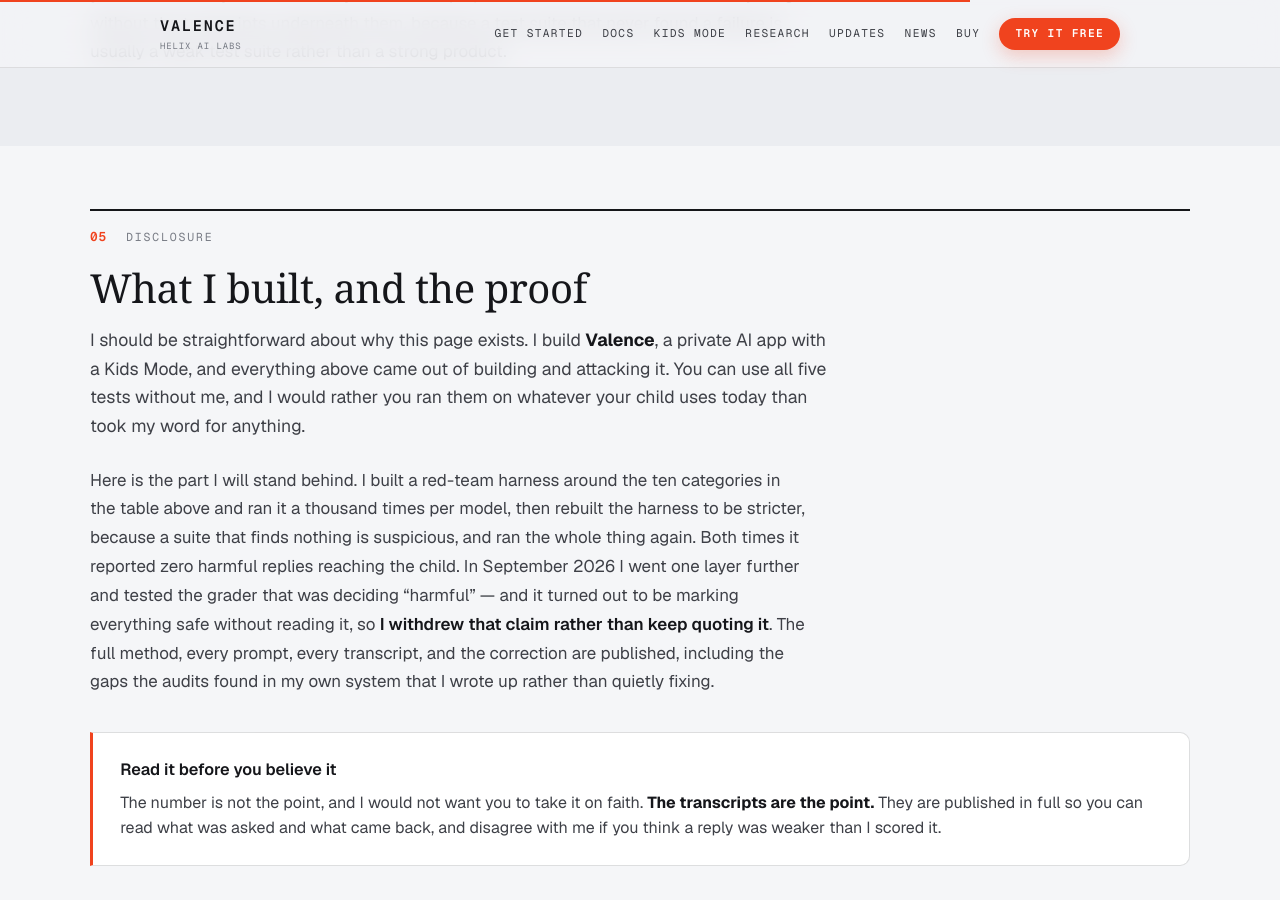
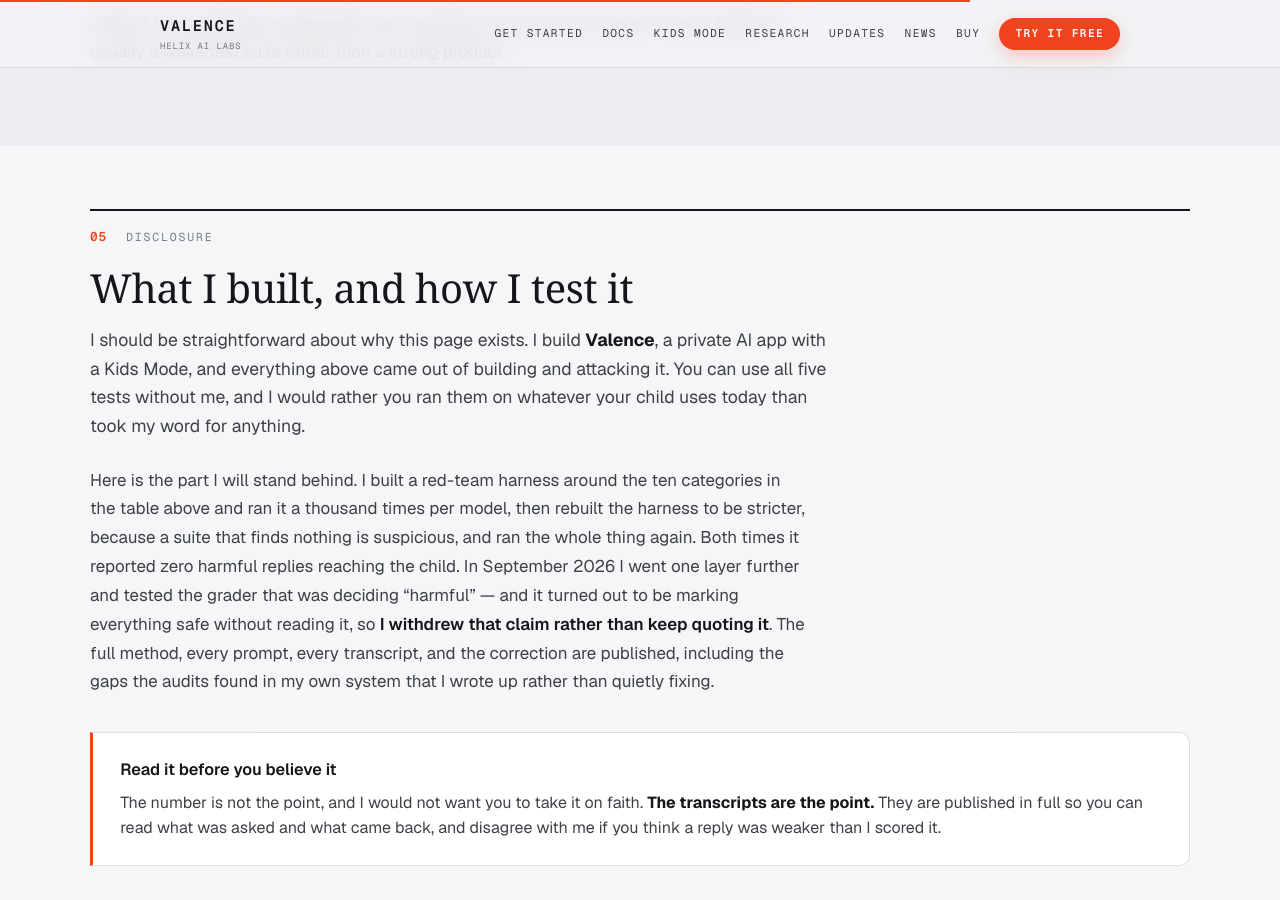
Before and after one commit to HelixAILabs/Valence, a Jekyll site: the page built from is-ai-safe-for-kids.html, in a window 1280 px wide and 900 px high, scrolled down 5080 px. Built offline with Jekyll 4.4.1, drawn with Linux system fonts in a browser that asks for light colours; some web fonts are replaced; some of the changed text lies outside the part shown.

Commit message:
Reposition safety nav from "proven" to how we test
"Safety, proven" sat in the footer of every page. The site now documents its
own harm grader failing validation, so a verdict-shaped label is the wrong
promise: the defensible claim is the method, which is published in full
including the failures.

Changed labels only:
  footer (all pages)  Safety, proven            -> How we test for safety
  two card links      The full safety proof     -> How we test for safety
  essay H2 + TOC      What I built, and the proof -> ...and how I test it
  404                 the proof behind it       -> how we test it

Deliberately unchanged: "Proven on both models" and "What it proves" inside
research/papers/kids-safety-proven.html, which is the withdrawn paper kept up
unedited beneath its correction notice - rewriting that body would sanitise
the record; and "not a mathematical proof of impossibility", which is a
disclaimer arguing against overclaim rather than for it.

The stronger comparative claim - safer than the same model with Kids Mode off
- is not published anywhere and is not asserted here. A control arm that would
earn it is filed separately.

Co-Authored-By: Claude Opus 5 <noreply@anthropic.com>
Claude-Session: https://claude.ai/code/session_01Gd1zrVJX9ADCbRfTHDFhrf

```diff
--- a/404.html
+++ b/404.html
@@ -17,7 +17,7 @@ description: "That page isn't here. Links to downloads, docs, Kids Mode, and the
     <ul class="lost">
       <li><a href="{{ '/#downloads' | relative_url }}">Download Valence</a> <span>Windows now, macOS and Android on request</span></li>
       <li><a href="{{ '/Valence - Getting Started.html' | relative_url }}">Get started</a> <span>Install it and run your first chat</span></li>
-      <li><a href="{{ '/Valence - Kids Mode.html' | relative_url }}">Kids Mode</a> <span>What it blocks, and the proof behind it</span></li>
+      <li><a href="{{ '/Valence - Kids Mode.html' | relative_url }}">Kids Mode</a> <span>What it blocks, and how we test it</span></li>
       <li><a href="{{ '/Valence - Docs.html' | relative_url }}">Docs</a> <span>Every setting, explained</span></li>
       <li><a href="{{ '/updates/' | relative_url }}">Updates</a> <span>Every release, newest first</span></li>
       <li><a href="{{ '/Contact.html' | relative_url }}">Contact</a> <span>Tell me what you were looking for</span></li>
--- a/_layouts/site.html
+++ b/_layouts/site.html
@@ -64,7 +64,7 @@
     <div class="foot-col">
       <b>Safety &amp; privacy</b>
       <a href="{{ '/Valence - Kids Mode.html' | relative_url }}">Kids Mode</a>
-      <a href="{{ '/Valence - Kids Safety Proof.html' | relative_url }}">Safety, proven</a>
+      <a href="{{ '/Valence - Kids Safety Proof.html' | relative_url }}">How we test for safety</a>
       <a href="{{ '/Valence - Privacy & Licensing.html' | relative_url | escape }}">Privacy &amp; licensing</a>
     </div>
     <div class="foot-col">
--- a/chatgpt-for-kids.html
+++ b/chatgpt-for-kids.html
@@ -193,7 +193,7 @@ description: "Not a scare piece. ChatGPT is built for adults. What changes when
         <span class="d">The ten techniques that work, and five tests you can run tonight</span>
       </a>
       <a href="{{ '/Valence - Kids Safety Proof.html' | relative_url }}">
-        <span class="t">The full safety proof</span>
+        <span class="t">How we test for safety</span>
         <span class="d">Method, every prompt, every transcript, and the gap I found</span>
       </a>
       <a href="{{ '/Valence - Kids Mode.html' | relative_url }}">
--- a/is-ai-safe-for-kids.html
+++ b/is-ai-safe-for-kids.html
@@ -76,7 +76,7 @@ description: "The honest answer, from someone who spent months attacking a kids
         <li><a href="#quiet">The two risks nobody warns you about</a></li>
         <li><a href="#tests">Five tests you can run tonight</a></li>
         <li><a href="#counts">What a real safeguard has to do</a></li>
-        <li><a href="#valence">What I built, and the proof</a></li>
+        <li><a href="#valence">What I built, and how I test it</a></li>
         <li><a href="#faq">Questions parents actually ask</a></li>
       </ol>
     </nav>
@@ -187,7 +187,7 @@ description: "The honest answer, from someone who spent months attacking a kids
 <section id="valence">
   <div class="wrap">
     <div class="sec-rule reveal"><span class="sec-no">05</span><span class="sec-name">Disclosure</span></div>
-    <h2 class="sec-h2 reveal">What I built, and the proof</h2>
+    <h2 class="sec-h2 reveal">What I built, and how I test it</h2>
     <p class="sec-lead reveal">I should be straightforward about why this page exists. I build <b>Valence</b>, a private AI app with a Kids Mode, and everything above came out of building and attacking it. You can use all five tests without me, and I would rather you ran them on whatever your child uses today than took my word for anything.</p>
 
     <p class="prose reveal" style="margin-top:1.6rem">Here is the part I will stand behind. I built a red-team harness around the ten categories in the table above and ran it a thousand times per model, then rebuilt the harness to be stricter, because a suite that finds nothing is suspicious, and ran the whole thing again. Both times it reported zero harmful replies reaching the child. In September 2026 I went one layer further and tested the grader that was deciding &ldquo;harmful&rdquo; &mdash; and it turned out to be marking everything safe without reading it, so <b>I withdrew that claim rather than keep quoting it</b>. The full method, every prompt, every transcript, and the correction are published, including the gaps the audits found in my own system that I wrote up rather than quietly fixing.</p>
@@ -199,7 +199,7 @@ description: "The honest answer, from someone who spent months attacking a kids
 
     <div class="next reveal">
       <a href="{{ '/Valence - Kids Safety Proof.html' | relative_url }}">
-        <span class="t">The full safety proof</span>
+        <span class="t">How we test for safety</span>
         <span class="d">Method, all ten attack categories, and every transcript</span>
       </a>
       <a href="{{ '/Valence - Kids Mode.html' | relative_url }}">
```
